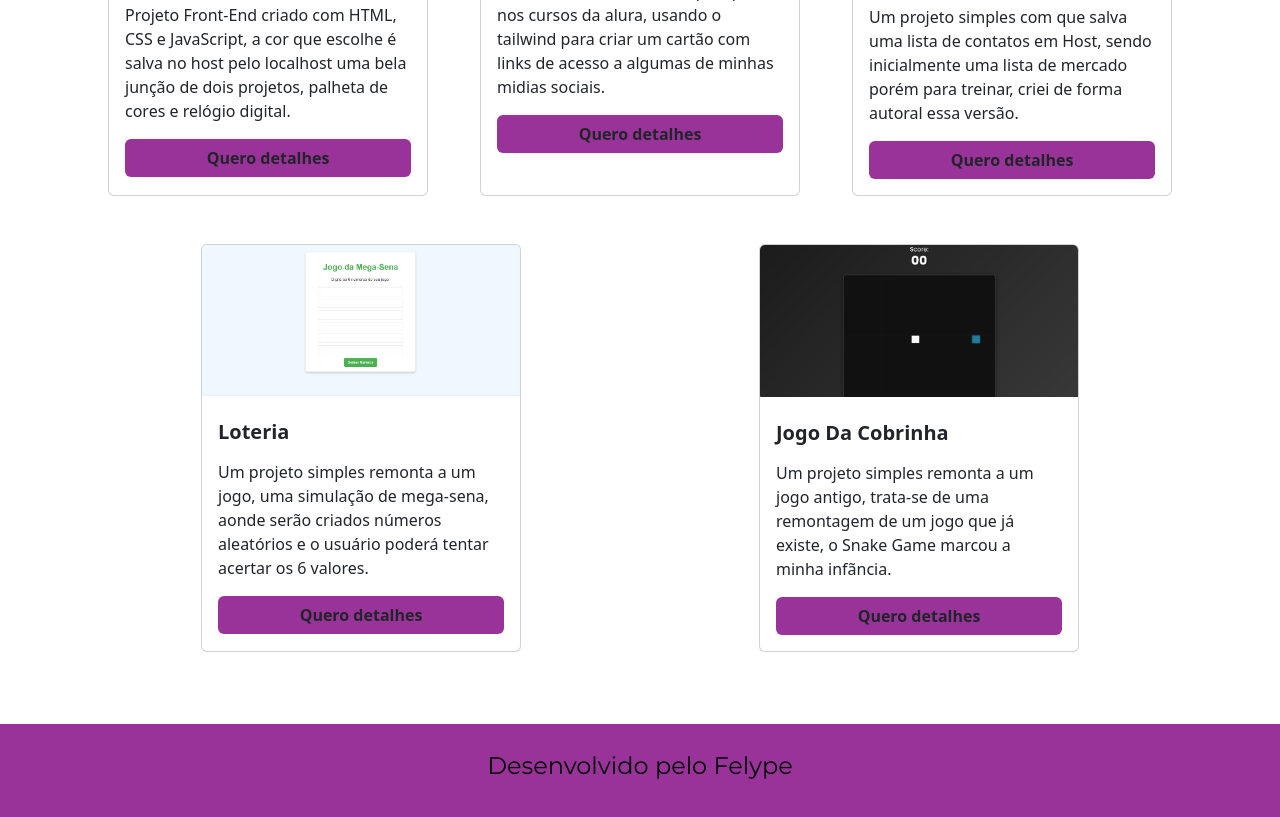
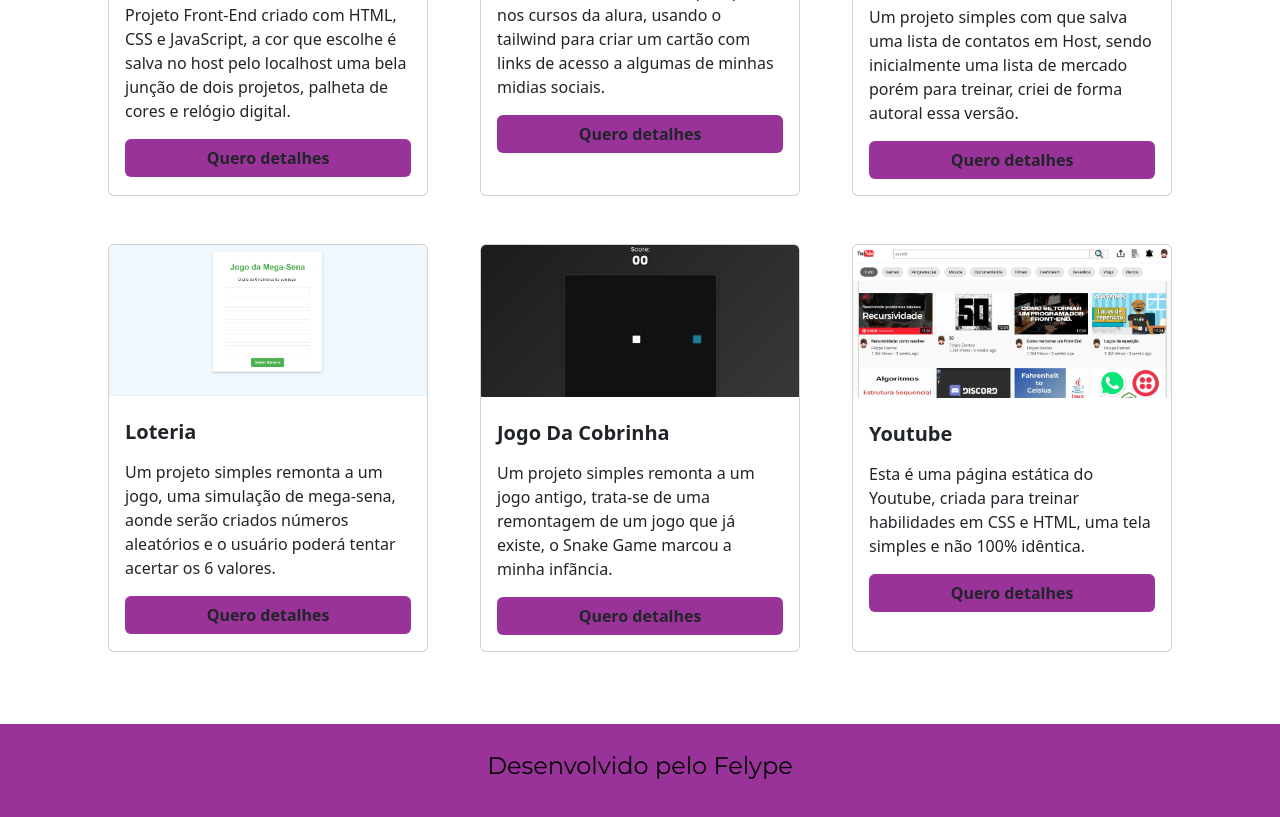
Before and after one commit to FelypeDantas/portfofio, a plain HTML site: page projects.html in a window 1280 px wide. Shown: the part 403-1220 px from the top of the page. Drawn offline with nearby package versions, Linux system fonts and the light colour scheme.

Commit message:
Acrescentando Youtube Clone

```diff
--- a/projects.html
+++ b/projects.html
@@ -97,6 +97,17 @@
                          aria-controls="offcanvasRight">Quero detalhes</a>
                 </div>
             </div>
+            <div class="card m-4" style="width: 20rem;">
+                <img src="./img/projetos/Youtube.png" class="card-img-top"
+                    alt="Projeto Youtube estático">
+                <div class="card-body">
+                    <h5 class="card-title py-2 fw-bold">Youtube</h5>
+                    <p class="card-text">Esta é uma página estática do Youtube, criada para treinar habilidades em CSS e HTML, uma tela simples e não 100% idêntica.
+                    </p>
+                    <a href="https://felypedantas.github.io/Youtube-Clone/" class="btn botao-padrao w-100 fw-bold" href="#"
+                         aria-controls="offcanvasRight">Quero detalhes</a>
+                </div>
+            </div>
         </div>
     </section>
     <footer class="rodape">
```
Also changed, not shown: img/projetos/Youtube.png (added).
